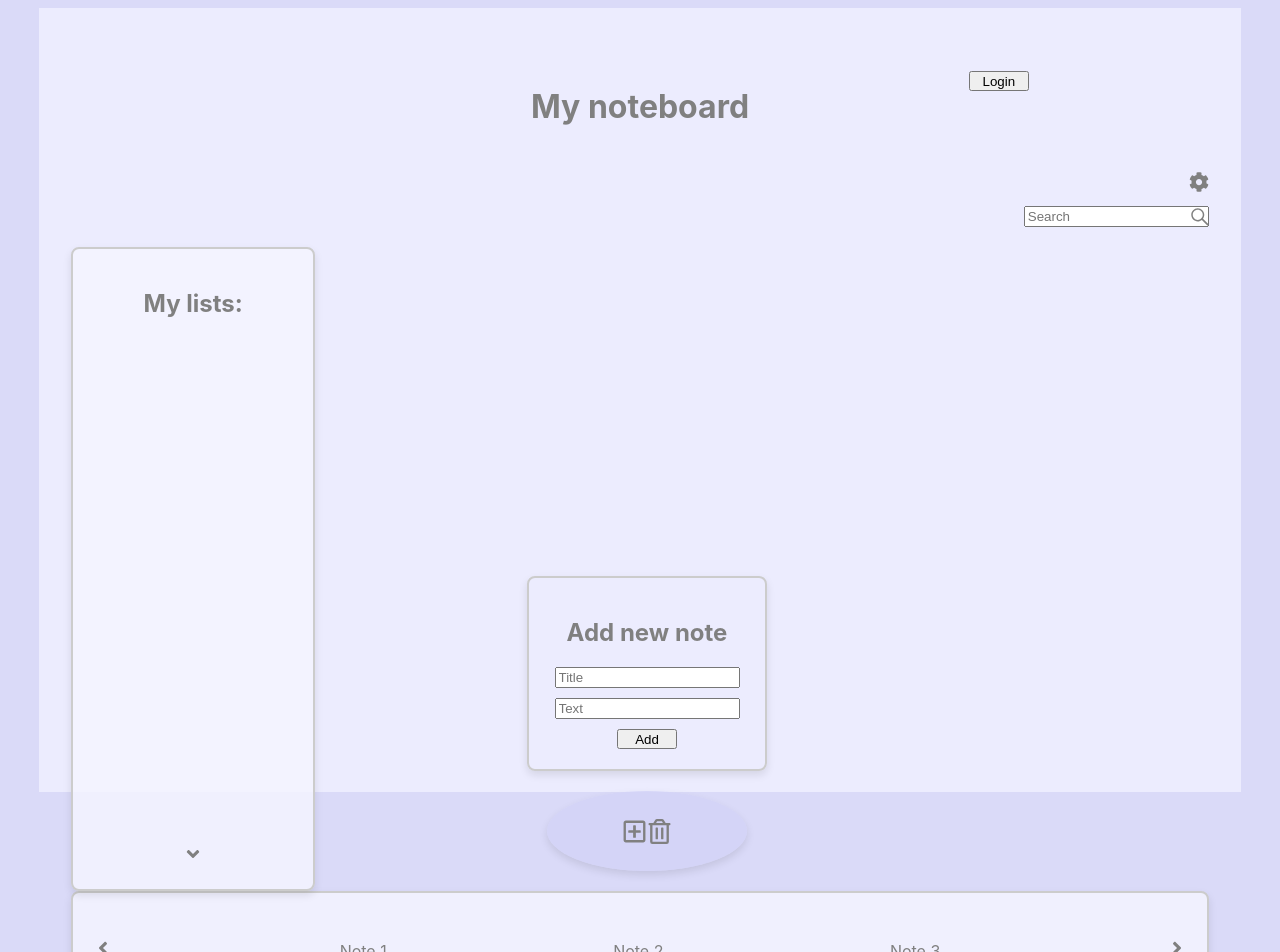
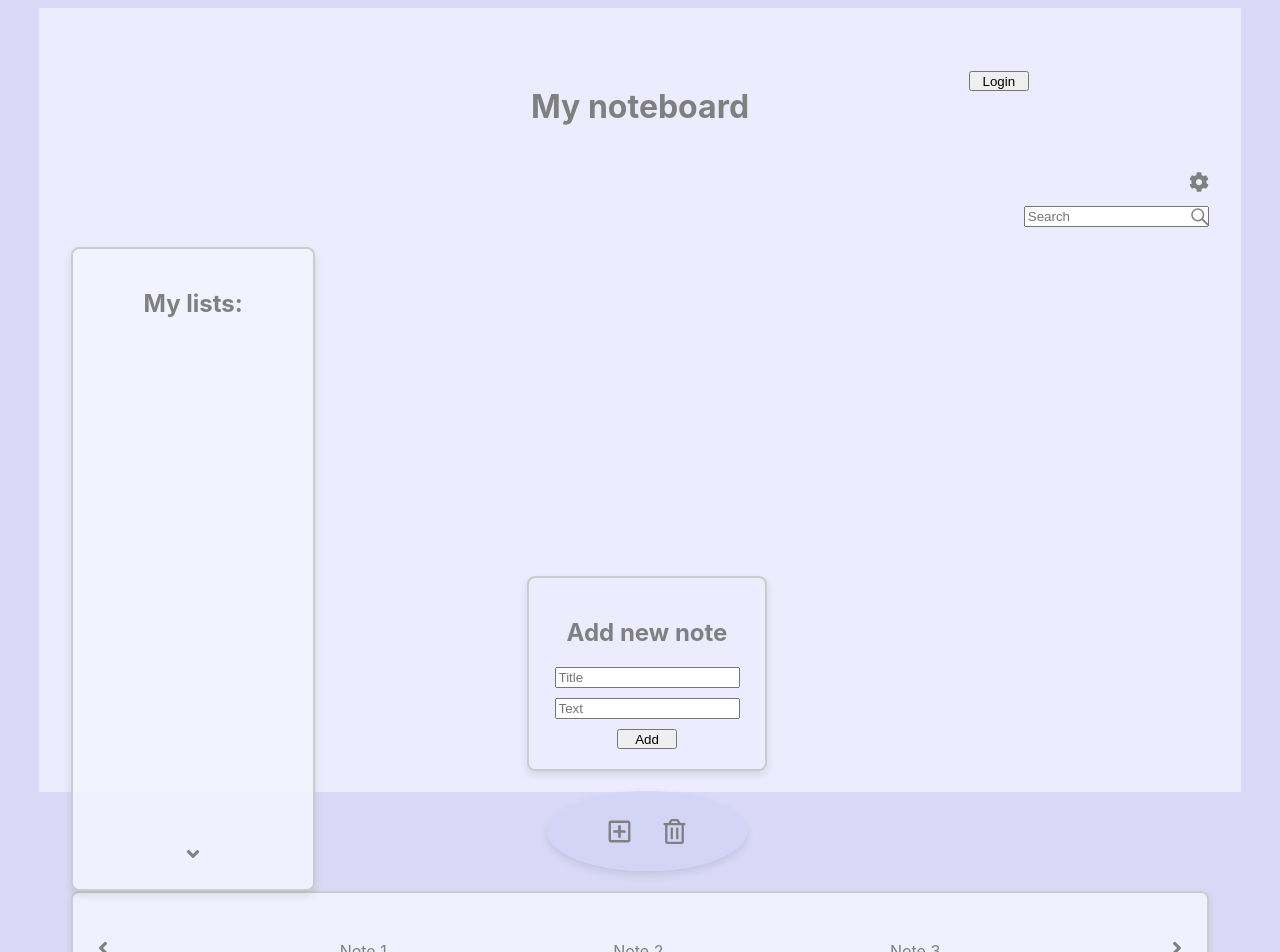
Before and after one commit to LiAb23/SoftwareProject, a React (Vite) app: page / in a window 1280 px wide. Shown: the top 952 px of the page. Built offline with nearby package versions, Linux system fonts and the light colour scheme.

Commit message:
Add files via upload

```diff
--- a/src/client/BoardStyles.css
+++ b/src/client/BoardStyles.css
@@ -79,7 +79,7 @@
 }
 
 .icon-container svg {
-  width: 25px; /* Gör ikonerna större genom att justera deras bredd */
+  width: 55px; /* Gör ikonerna större genom att justera deras bredd */
   height: 25px; /* Gör ikonerna större genom att justera deras höjd */
 }
 
```
